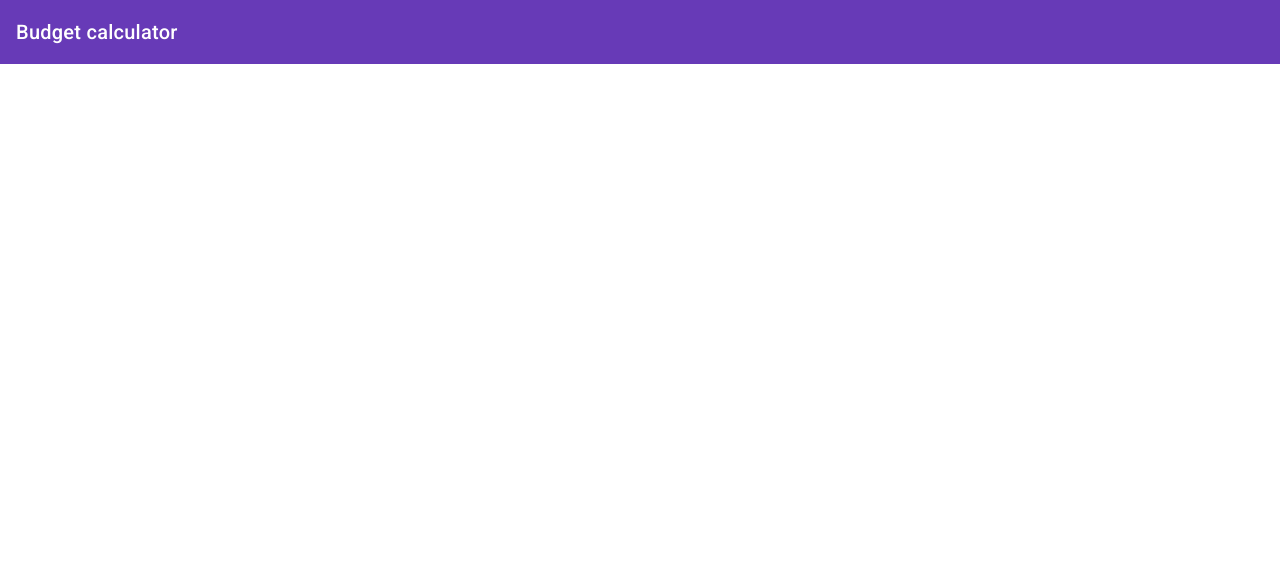
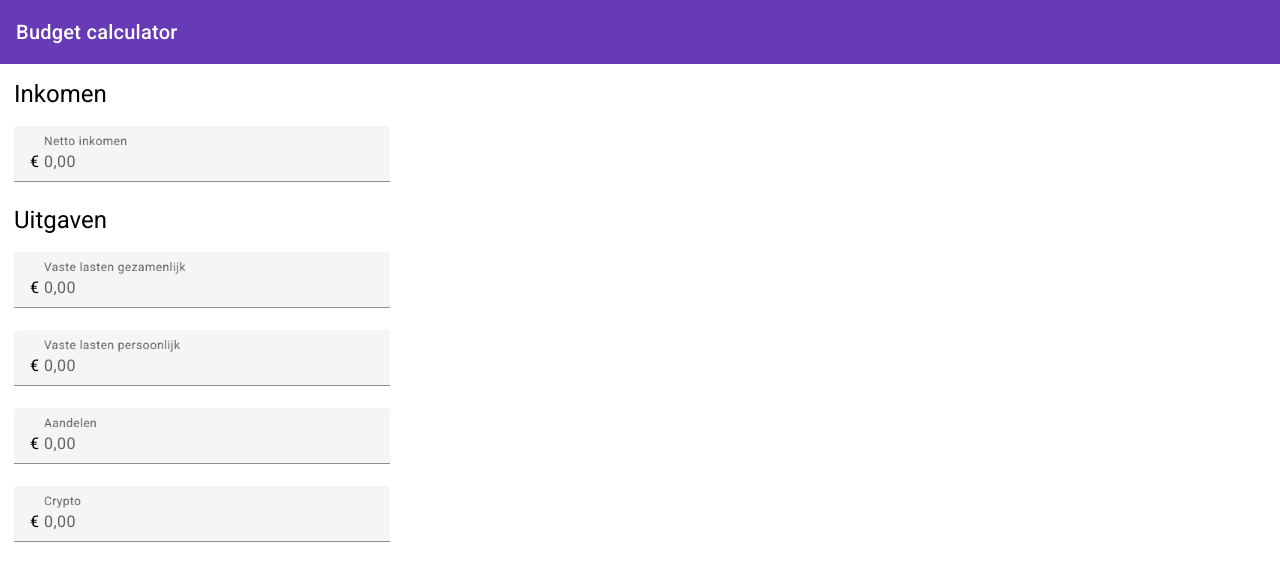
Before and after one commit to qdderuiter/angular_calc, an Angular app: page / in a window 1280 px wide. Shown: the top 568 px of the page. Built offline with nearby package versions, Linux system fonts and the light colour scheme.

Commit message:
Added form component

```diff
--- a/src/app/app.component.html
+++ b/src/app/app.component.html
@@ -1 +1,2 @@
-<app-nav/>
+<app-nav></app-nav>
+<app-form></app-form>
--- /dev/null
+++ b/src/app/form/form.component.css
@@ -0,0 +1,15 @@
+main {
+  padding: 1em;
+}
+
+.container {
+  display: grid;
+  grid-template-columns: 0.3fr;
+}
+
+@media only screen and (max-width: 768px) {
+  .container {
+    display: grid;
+    grid-template-columns: 1fr;
+  }
+}
--- /dev/null
+++ b/src/app/form/form.component.html
@@ -0,0 +1,33 @@
+<main>
+  <form class="budget-form">
+    <div class="container">
+      <h1>Inkomen</h1>
+      <mat-form-field appearance="fill" floatLabel="always">
+        <mat-label>Netto inkomen</mat-label>
+        <input matInput type="number" min="0" placeholder="0,00" />
+        <span matTextPrefix>€&nbsp;</span>
+      </mat-form-field>
+      <h1 class="header">Uitgaven</h1>
+      <mat-form-field appearance="fill" floatLabel="always">
+        <mat-label>Vaste lasten gezamenlijk</mat-label>
+        <input matInput type="number" min="0" placeholder="0,00" />
+        <span matTextPrefix>€&nbsp;</span>
+      </mat-form-field>
+      <mat-form-field appearance="fill" floatLabel="always">
+        <mat-label>Vaste lasten persoonlijk</mat-label>
+        <input matInput type="number" min="0" placeholder="0,00" />
+        <span matTextPrefix>€&nbsp;</span>
+      </mat-form-field>
+      <mat-form-field appearance="fill" floatLabel="always">
+        <mat-label>Aandelen</mat-label>
+        <input matInput type="number" min="0" placeholder="0,00" />
+        <span matTextPrefix>€&nbsp;</span>
+      </mat-form-field>
+      <mat-form-field appearance="fill" floatLabel="always">
+        <mat-label>Crypto</mat-label>
+        <input matInput type="number" min="0" placeholder="0,00" />
+        <span matTextPrefix>€&nbsp;</span>
+      </mat-form-field>
+    </div>
+  </form>
+</main>
```
Also changed, not shown: src/app/app.module.ts (+9 -2 lines), src/app/form/form.component.ts (added, +10 -0 lines), 1 other file (tests, documents, lock files or other folders).
